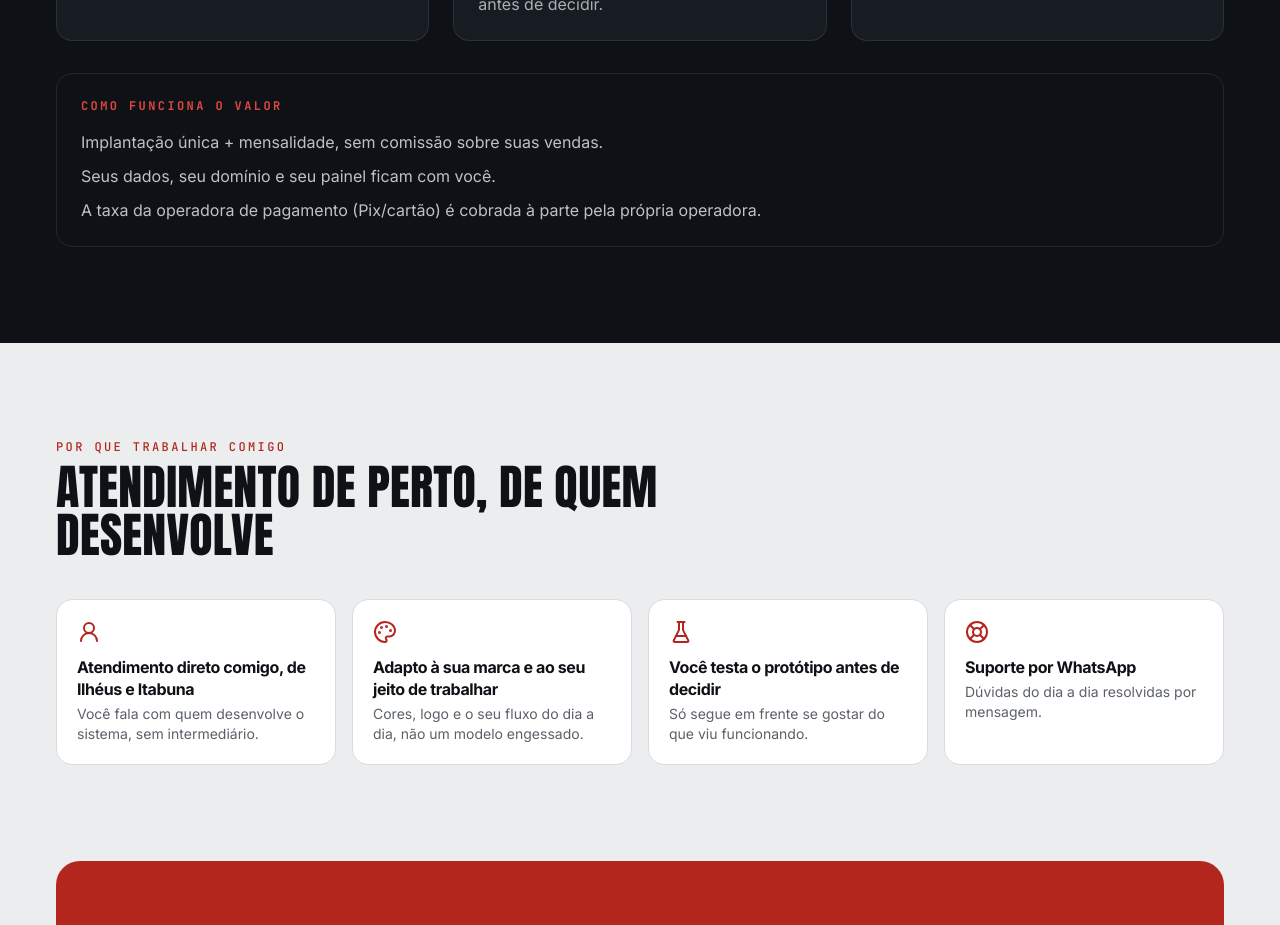
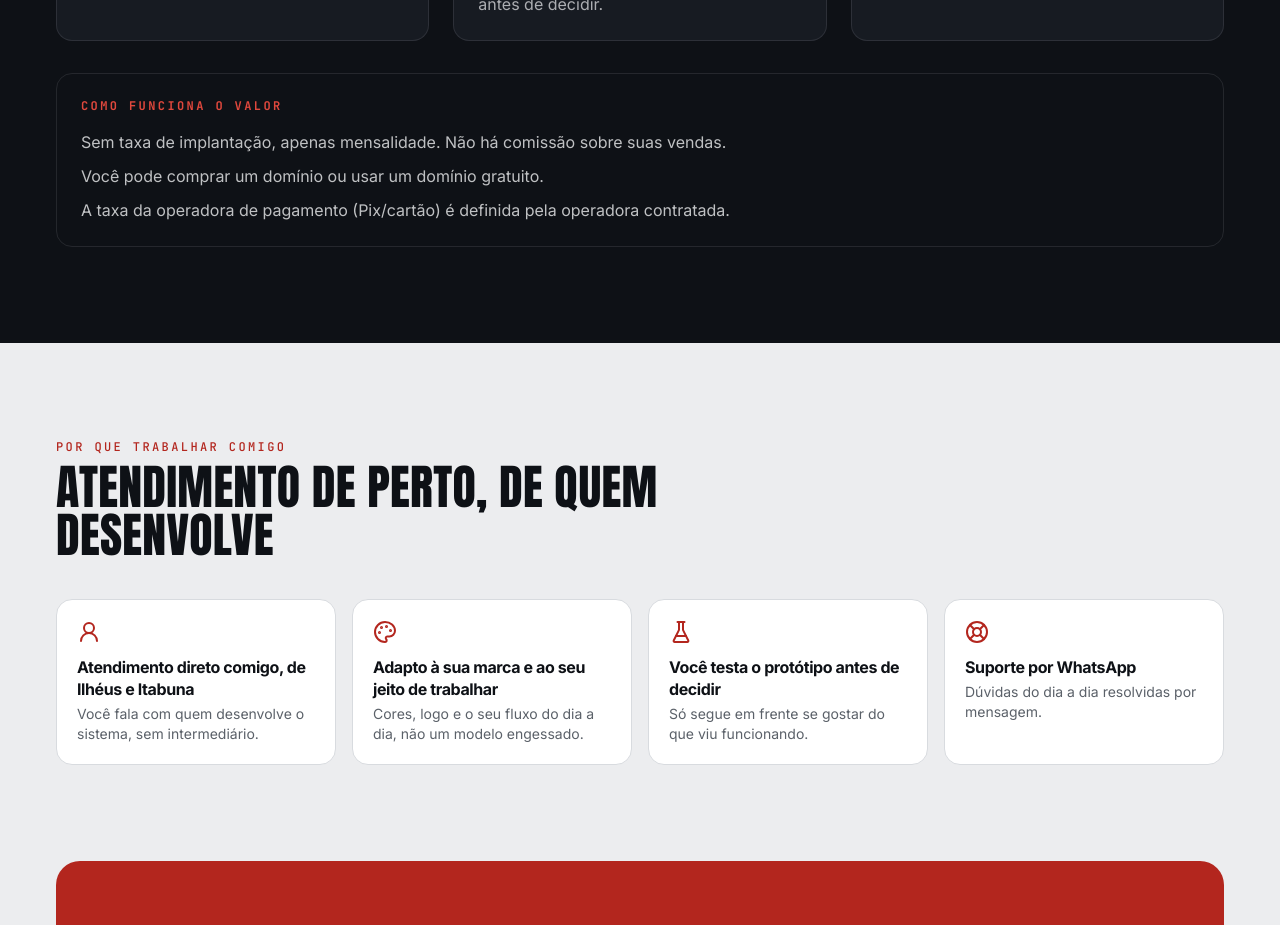
Before and after one commit to FabioNilo/pilum, a React (Vite) app: page / in a window 1280 px wide. Shown: the part 6320-7245 px from the top of the page. Built offline with nearby package versions, Linux system fonts and the light colour scheme.

Commit message:
ajuste todo

```diff
--- a/src/components/Sections.tsx
+++ b/src/components/Sections.tsx
@@ -231,10 +231,10 @@ export function HowItWorks() {
           <h3 className="font-mono text-xs font-bold uppercase tracking-[0.2em] text-accent-bright">Como funciona o valor</h3>
           <ul className="mt-4 space-y-2.5 text-paper/80">
             {/* TODO(fabio): confirmar o modelo (implantação única + mensalidade) e o que está incluso em cada parte. */}
-            <li>Implantação única + mensalidade, sem comissão sobre suas vendas.</li>
+            <li>Sem taxa de implantação, apenas mensalidade. Não há comissão sobre suas vendas.</li>
             {/* TODO(fabio): confirmar o que realmente fica com o cliente (dados, domínio, painel, contas de hospedagem). */}
-            <li>Seus dados, seu domínio e seu painel ficam com você.</li>
-            <li>A taxa da operadora de pagamento (Pix/cartão) é cobrada à parte pela própria operadora.</li>
+            <li>Você pode comprar um domínio ou usar um domínio gratuito.</li>
+            <li>A taxa da operadora de pagamento (Pix/cartão) é definida pela operadora contratada.</li>
           </ul>
         </div>
       </div>
```
